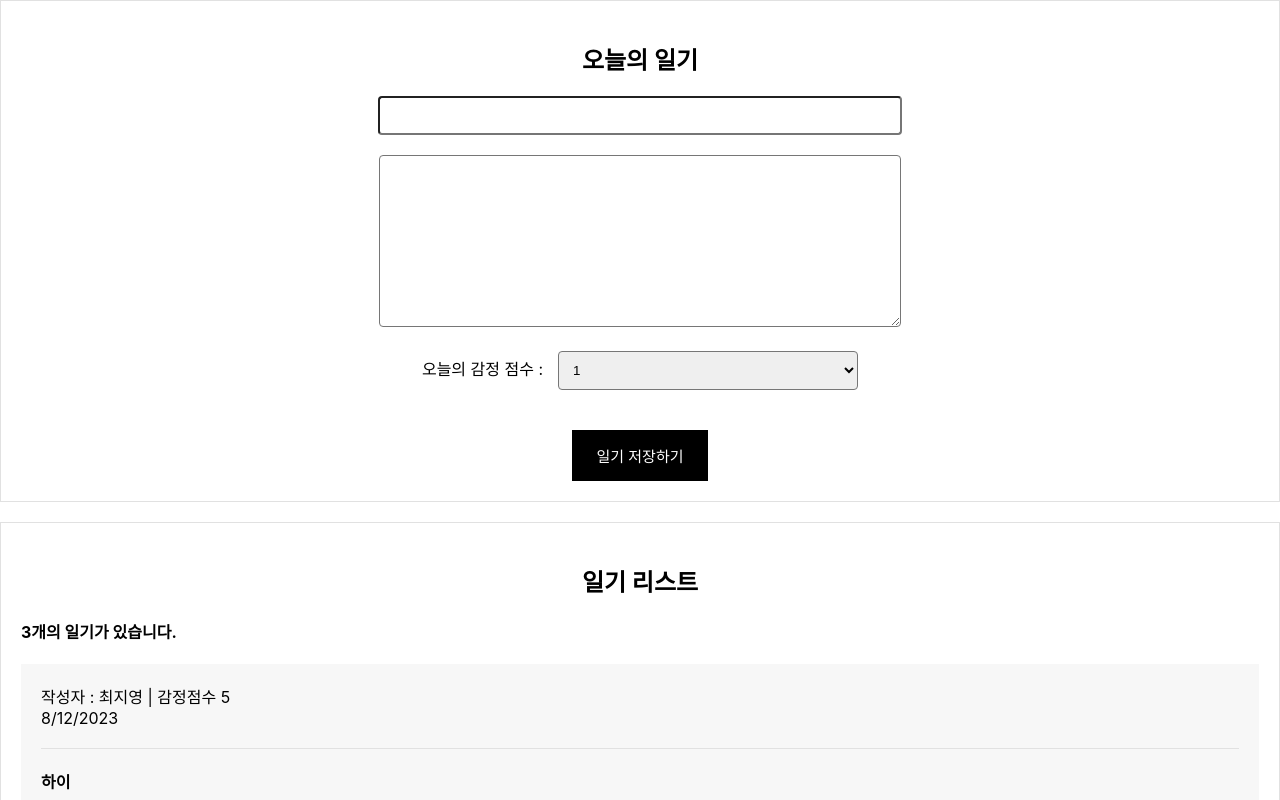
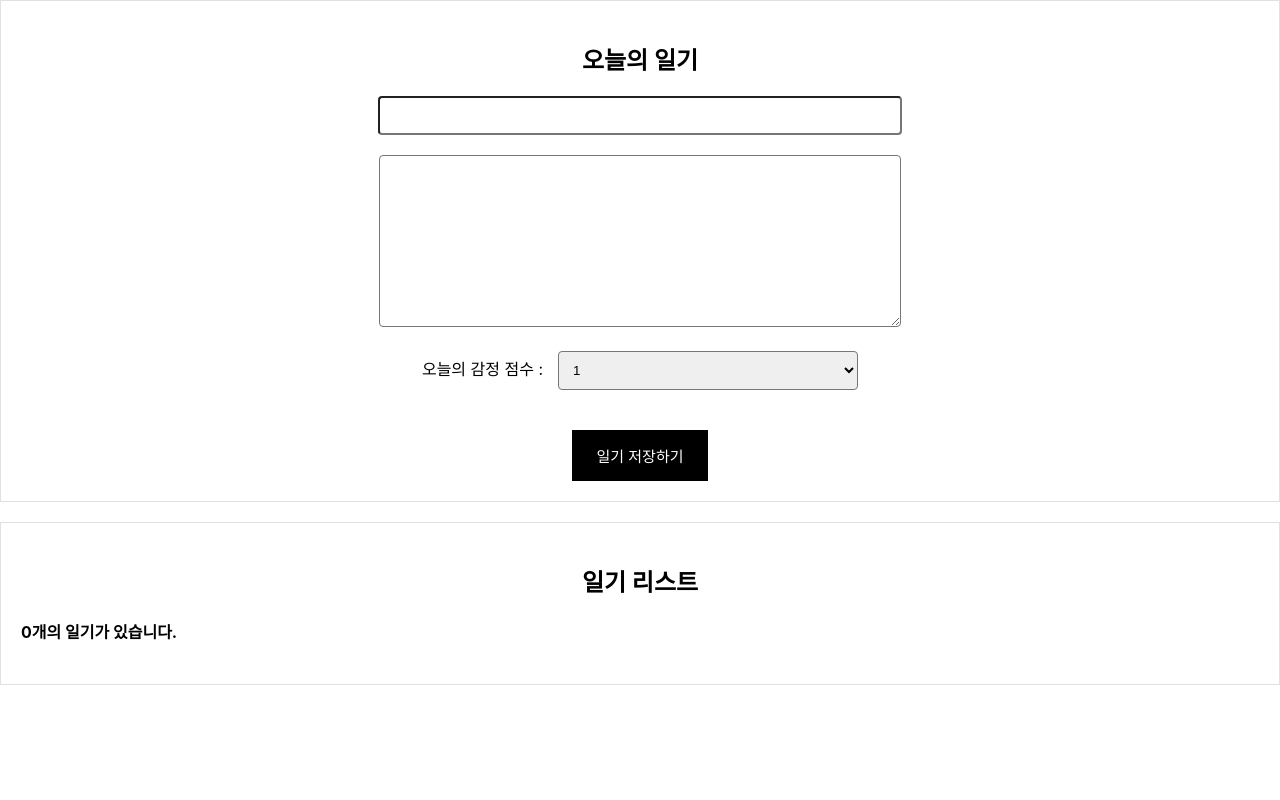
Before and after one commit to totoback/react_study, a React (Create React App) app in the folder simpleDiary/: page / in a window 1280 px wide. Shown: the top 800 px of the page. Built offline with nearby package versions, Linux system fonts and the light colour scheme.

Commit message:
230812_리스트 데이터 추가하기

```diff
--- a/simpleDiary/src/App.js
+++ b/simpleDiary/src/App.js
@@ -1,37 +1,53 @@
-import React from "react";
+import React, { useRef, useState } from "react";
 import DiaryEditor from "./DiaryEditor";
 import DiaryList from "./DiaryList";
 
-const dummyList = [
-  {
-    id: 1,
-    author: "최지영",
-    content: "하이",
-    emotion: 5,
-    created_date: new Date().getTime(), //현재 시간 기준 시간을 반환하는 메서드 : getTime
-  },
-  {
-    id: 2,
-    author: "홍길동",
-    content: "하이2",
-    emotion: 5,
-    created_date: new Date().getTime(), //현재 시간 기준 시간을 반환하는 메서드 : getTime
-  },
-  {
-    id: 3,
-    author: "토토",
-    content: "하이3",
-    emotion: 2,
-    created_date: new Date().getTime(), //현재 시간 기준 시간을 반환하는 메서드 : getTime
-  },
-];
+// const dummyList = [
+//   {
+//     id: 1,
+//     author: "최지영",
+//     content: "하이",
+//     emotion: 5,
+//     created_date: new Date().getTime(), //현재 시간 기준 시간을 반환하는 메서드 : getTime
+//   },
+//   {
+//     id: 2,
+//     author: "홍길동",
+//     content: "하이2",
+//     emotion: 5,
+//     created_date: new Date().getTime(), //현재 시간 기준 시간을 반환하는 메서드 : getTime
+//   },
+//   {
+//     id: 3,
+//     author: "토토",
+//     content: "하이3",
+//     emotion: 2,
+//     created_date: new Date().getTime(), //현재 시간 기준 시간을 반환하는 메서드 : getTime
+//   },
+// ];
 
 function App() {
+  const [data, setData] = useState([]);
+  const dataId = useRef(0);
+
+  const onCreate = (author, content, emotion) => {
+    const created_date = new Date().getTime();
+    const newItem = {
+      author,
+      content,
+      emotion,
+      created_date,
+      id: dataId.current,
+    };
+    dataId.current += 1;
+    setData([newItem, ...data]);
+  };
+
   return (
     <div className="App">
       <header className="App-header">
-        <DiaryEditor />
-        <DiaryList diaryList={dummyList}/>
+        <DiaryEditor onCreate={onCreate} />
+        <DiaryList diaryList={data} />
       </header>
     </div>
   );
--- a/simpleDiary/src/DiaryEditor.jsx
+++ b/simpleDiary/src/DiaryEditor.jsx
@@ -1,6 +1,6 @@
 import React, { useRef, useState } from "react";
 
-export default function DiaryEditor() {
+export default function DiaryEditor({onCreate}) {
   //react DOM : authorInput.current.으로 접근
   const authorInput = useRef()
   const contentArea = useRef()
@@ -30,8 +30,13 @@
       contentArea.current.focus()
       return
     }
-    console.log(state) // 변경된 state값 출력
+    onCreate(state.author, state.content, state.emotion)
     alert("저장 성공")
+    setState({
+      author:"",
+      content:"",
+      emotion:1,
+    })
   }
   return (
     <div className="DiaryEditor">
```
